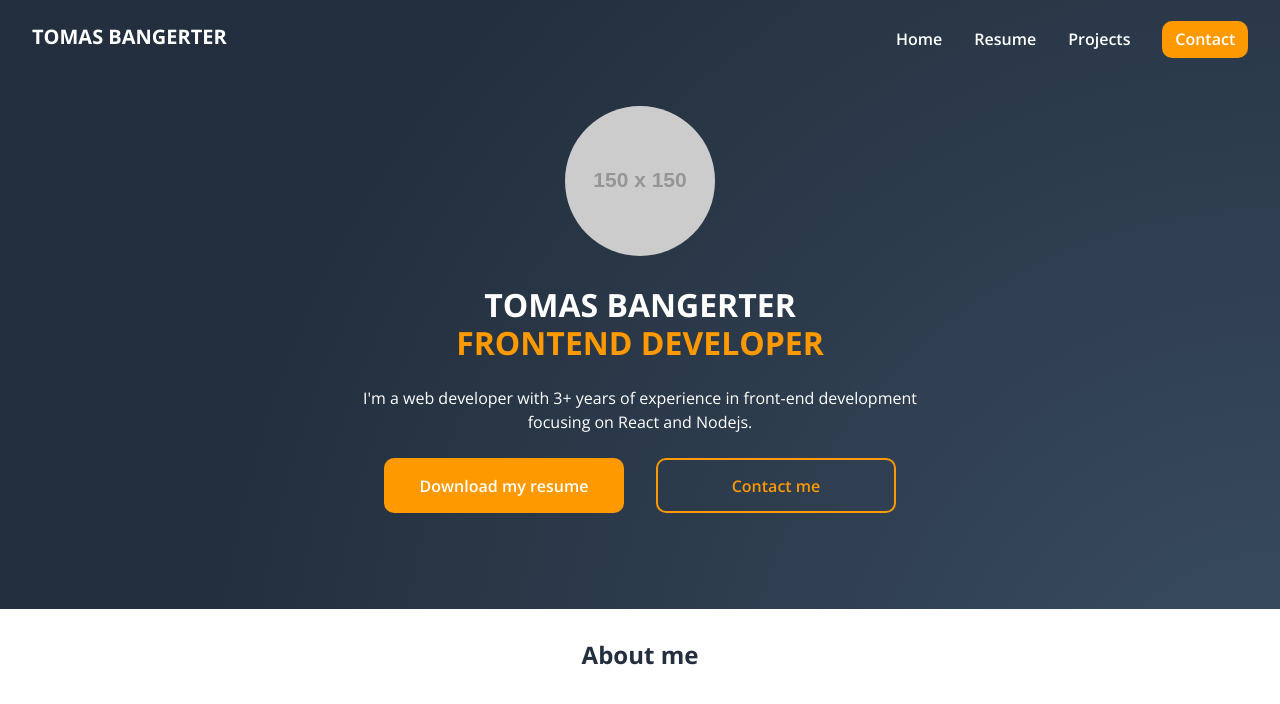
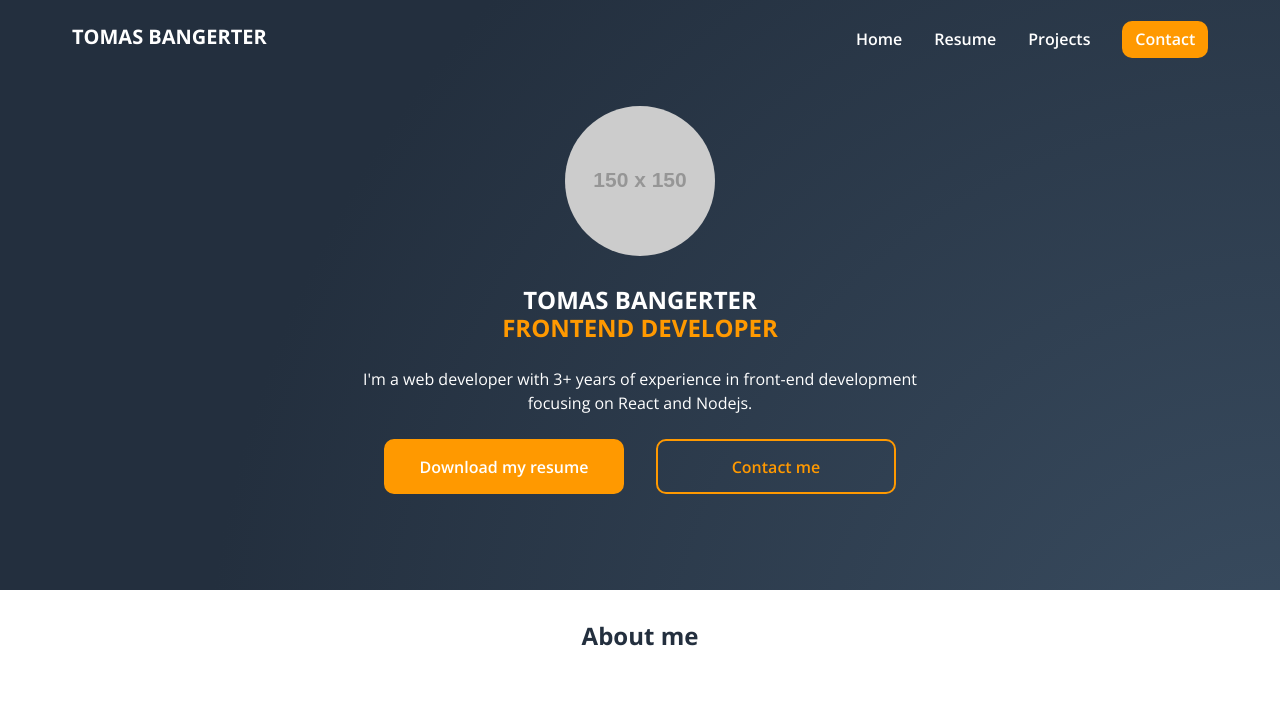
Before and after one commit to tommynueve/personal-website, a Next.js app: page / in a window 1280 px wide. Shown: the top 704 px of the page. Built offline with nearby package versions, Linux system fonts and the light colour scheme.

Commit message:
Added max-width to the header so it doesn't fully expand. Replaced divs for sections where it made sense.

```diff
--- a/sections/aboutme/index.tsx
+++ b/sections/aboutme/index.tsx
@@ -2,9 +2,9 @@
 
 const AboutMe = () => {
   return (
-    <div className={style.container}>
+    <section className={style.container}>
       <h2>About me</h2>
-    </div>
+    </section>
   );
 };
 
--- a/sections/home/index.tsx
+++ b/sections/home/index.tsx
@@ -4,7 +4,7 @@
 
 const HomeSection = () => {
   return (
-    <div className={style.homeContainer}>
+    <section className={style.homeContainer}>
       <CircleFrame />
       <h1 className={style.title}>
         Tomas Bangerter<br></br>
@@ -15,7 +15,7 @@
         <MainButton text={'Download my resume'} />
         <MainButton text={'Contact me'} variant='secondary' />
       </div>
-    </div>
+    </section>
   );
 };
 
--- a/sections/layout/Header.module.scss
+++ b/sections/layout/Header.module.scss
@@ -13,6 +13,8 @@
   display: flex;
   justify-content: space-between;
   align-items: center;
+  max-width: 1200px;
+  margin: 0 auto;
   @include mixins.mq(sm) {
     padding: 1rem 2rem;
     box-shadow: none;
--- a/sections/layout/Layout.module.scss
+++ b/sections/layout/Layout.module.scss
@@ -4,7 +4,7 @@
   margin: 0 auto;
   background-image: colors.$dark-blue-bg;
   color: colors.$white;
-  main > div {
+  main > section {
     padding: 2rem 1rem 5rem 1rem;
     margin: 0 auto;
   }
```
